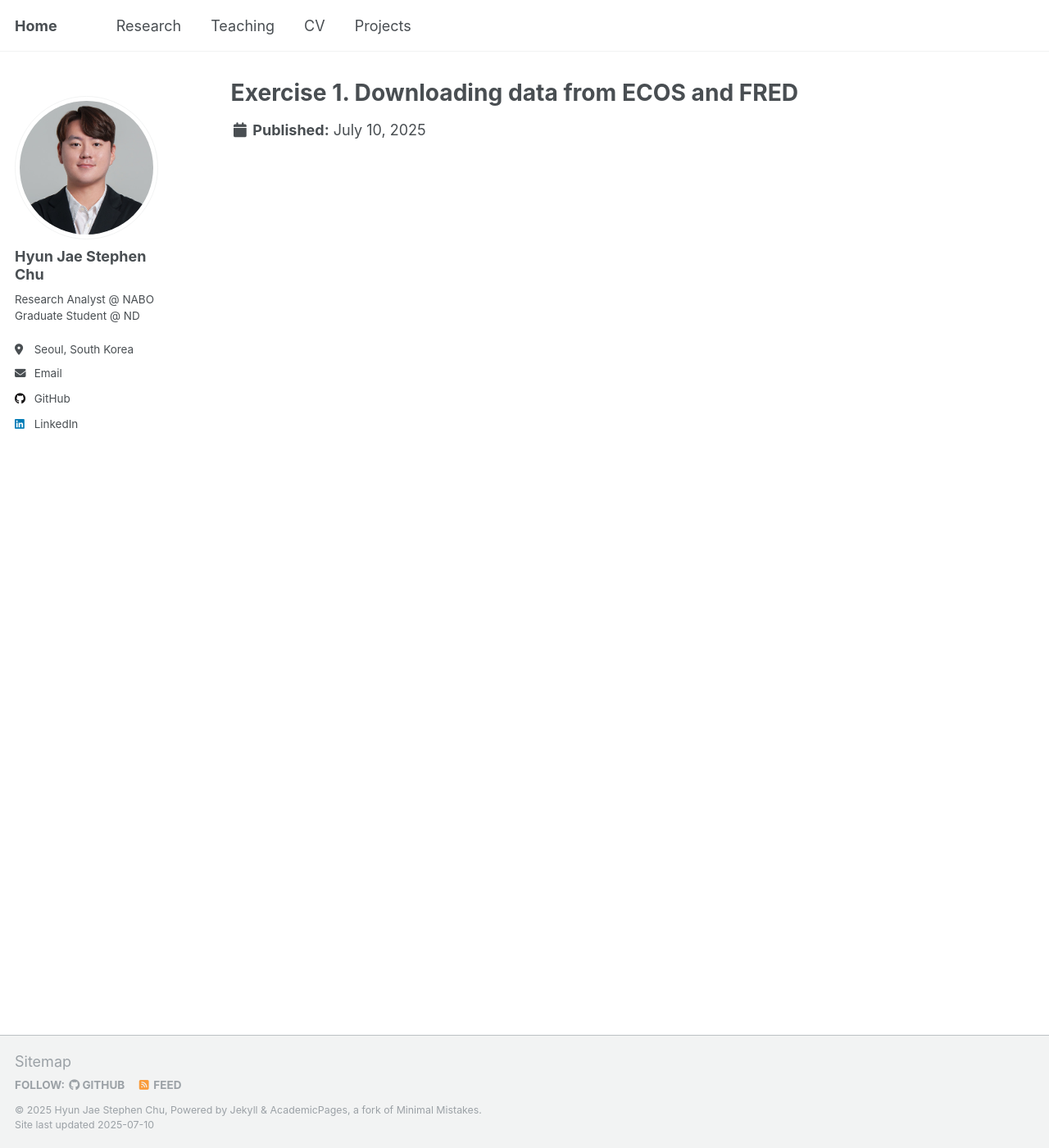
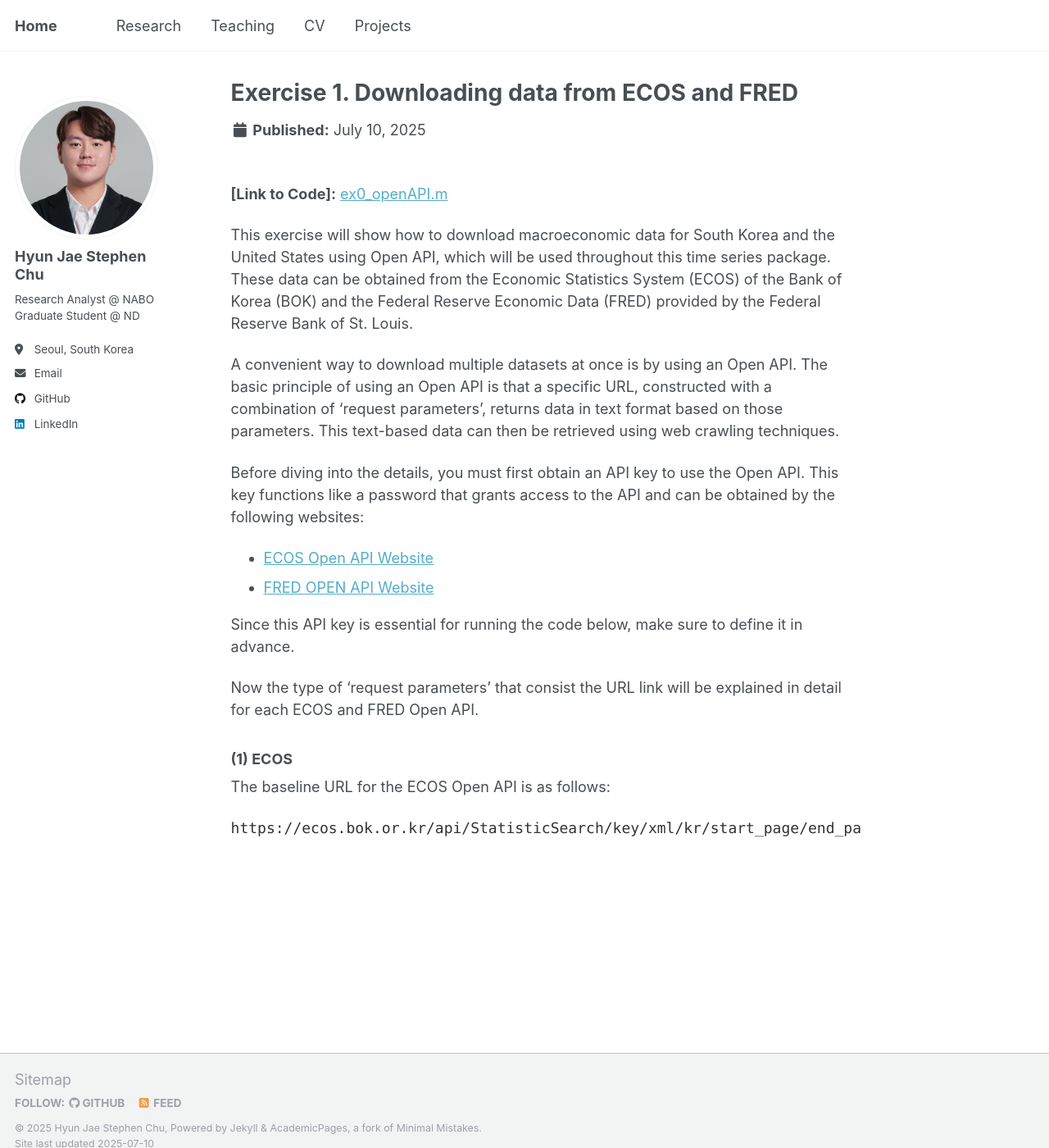
Before and after one commit to hjchu95/hjchu95.github.io, a Jekyll site: the page built from _projects/TS_Package/exercise1.md, in a window 1280 px wide and 1400 px high. Shown: the whole window at 82% size. Built offline with Jekyll 4.4.1, drawn with Linux system fonts in a browser that asks for light colours.

Commit message:
exercise

```diff
--- a/_projects/TS_Package/exercise1.md
+++ b/_projects/TS_Package/exercise1.md
@@ -5,3 +5,21 @@ author_profile: true
 permalink: /projects/TS_Package_MATLAB/exercise1/
 collection: projects
 ---
+<br>
+**[Link to Code]:** <a href="https://github.com/hjchu95/Time_Series_Package/blob/main/Exercises/ex0_openAPI.m" target="_blank">ex0_openAPI.m</a>
+
+This exercise will show how to download macroeconomic data for South Korea and the United States using Open API, which will be used throughout this time series package. These data can be obtained from the Economic Statistics System (ECOS) of the Bank of Korea (BOK) and the Federal Reserve Economic Data (FRED) provided by the Federal Reserve Bank of St. Louis.
+
+A convenient way to download multiple datasets at once is by using an Open API. The basic principle of using an Open API is that a specific URL, constructed with a combination of 'request parameters', returns data in text format based on those parameters. This text-based data can then be retrieved using web crawling techniques.
+
+Before diving into the details, you must first obtain an API key to use the Open API. This key functions like a password that grants access to the API and can be obtained by the following websites:
+- <a href="https://ecos.bok.or.kr/api/#/ServiceIntroduction" target="_blank">ECOS Open API Website</a>
+- <a href="https://fred.stlouisfed.org/docs/api/api_key.html" target="_blank">FRED OPEN API Website</a>
+
+Since this API key is essential for running the code below, make sure to define it in advance.
+
+Now the type of 'request parameters' that consist the URL link will be explained in detail for each ECOS and FRED Open API.
+
+### (1) ECOS
+The baseline URL for the ECOS Open API is as follows:
+<pre><code>https://ecos.bok.or.kr/api/StatisticSearch/key/xml/kr/start_page/end_page/main_code/data_frequency/start_date/end_date/sub_code1/sub_code2/sub_code3/sub_code4</code></pre>
```
Also changed, not shown: _projects/TS_Package/exercise2-1.md (+1 -1 lines), _projects/TS_Package_MATLAB.md (+2 -0 lines).
